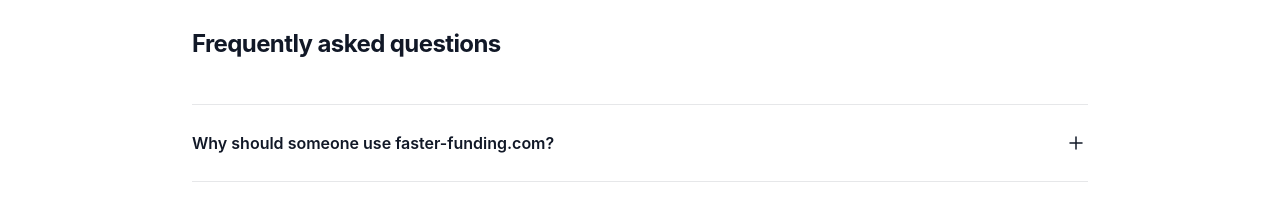
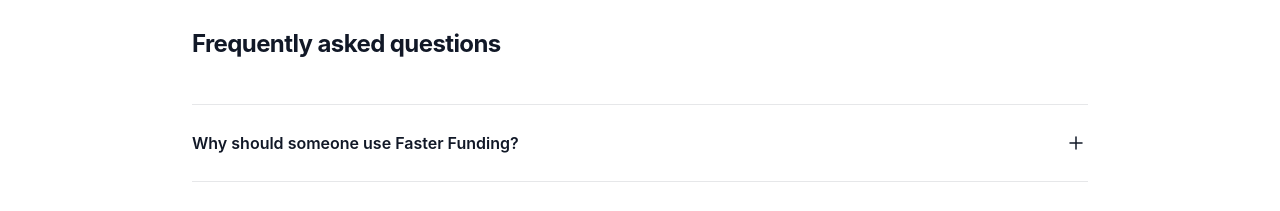
Before and after one commit to zlillymp/FasterFunding, a React (Create React App) app: page / in a window 1280 px wide. Shown: the part 4880-5091 px from the top of the page. Built offline with nearby package versions, Linux system fonts and the light colour scheme.

Commit message:
Add files via upload

```diff
--- a/src/Process.js
+++ b/src/Process.js
@@ -1,4 +1,4 @@
-import { CloudArrowUpIcon, LockClosedIcon, ServerIcon, NewspaperIcon, PhoneArrowUpRightIcon, ArrowPathRoundedSquareIcon} from '@heroicons/react/20/solid'
+import { ArrowPathRoundedSquareIcon} from '@heroicons/react/20/solid'
 import { CubeTransparentIcon, CurrencyDollarIcon, BellAlertIcon, CloudArrowDownIcon, PhoneArrowDownLeftIcon, ClipboardDocumentCheckIcon} from '@heroicons/react/24/outline'
 
 export default function Example() {
--- a/src/Questions.js
+++ b/src/Questions.js
@@ -3,9 +3,9 @@
 
 const faqs = [
 {
-question: "Why should someone use faster-funding.com?",
+question: "Why should someone use Faster Funding?",
 answer:
-"Faster-funding.com is a valuable resource for small businesses seeking quick and efficient access to financing. By partnering with a wide network of lenders and financing providers, faster-funding.com simplifies the process of finding and applying for the most suitable financing option for your business. Their experienced team of funding experts can guide you through the application process, help you compare offers, and ensure you secure the best terms and rates available. Whether you need a line of credit, an SBA loan, a term loan, equipment financing, or accounts receivable financing, faster-funding.com can connect you with the right lender and expedite the funding process. With their commitment to fast, reliable service and their extensive knowledge of the financing landscape, faster-funding.com is an excellent choice for small businesses looking to grow and succeed.",
+"Faster Funding is a valuable resource for small businesses seeking quick and efficient access to financing. By partnering with a wide network of lenders and financing providers, Faster Funding simplifies the process of finding and applying for the most suitable financing option for your business. Their experienced team of funding experts can guide you through the application process, help you compare offers, and ensure you secure the best terms and rates available. Whether you need a line of credit, an SBA loan, a term loan, equipment financing, or accounts receivable financing, Faster Funding can connect you with the right lender and expedite the funding process. With their commitment to fast, reliable service and their extensive knowledge of the financing landscape, Faster Funding is an excellent choice for small businesses looking to grow and succeed.",
 },
 {
 question: "What are the different types of financing available for small businesses?",
```
